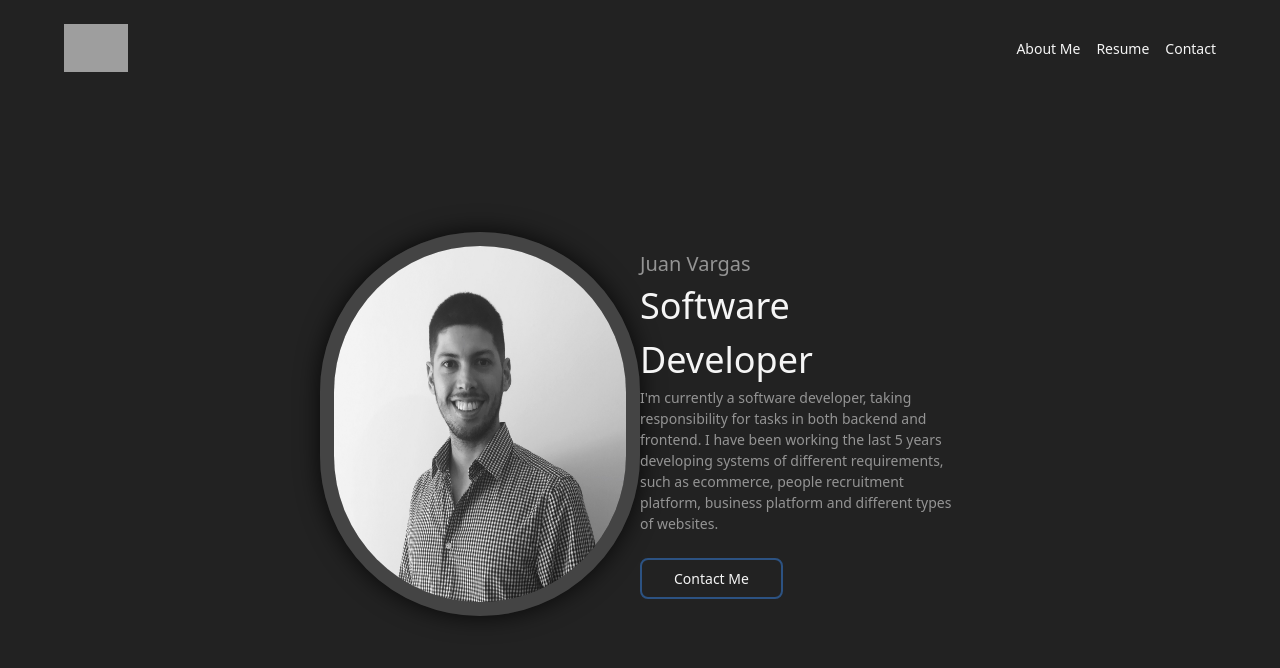
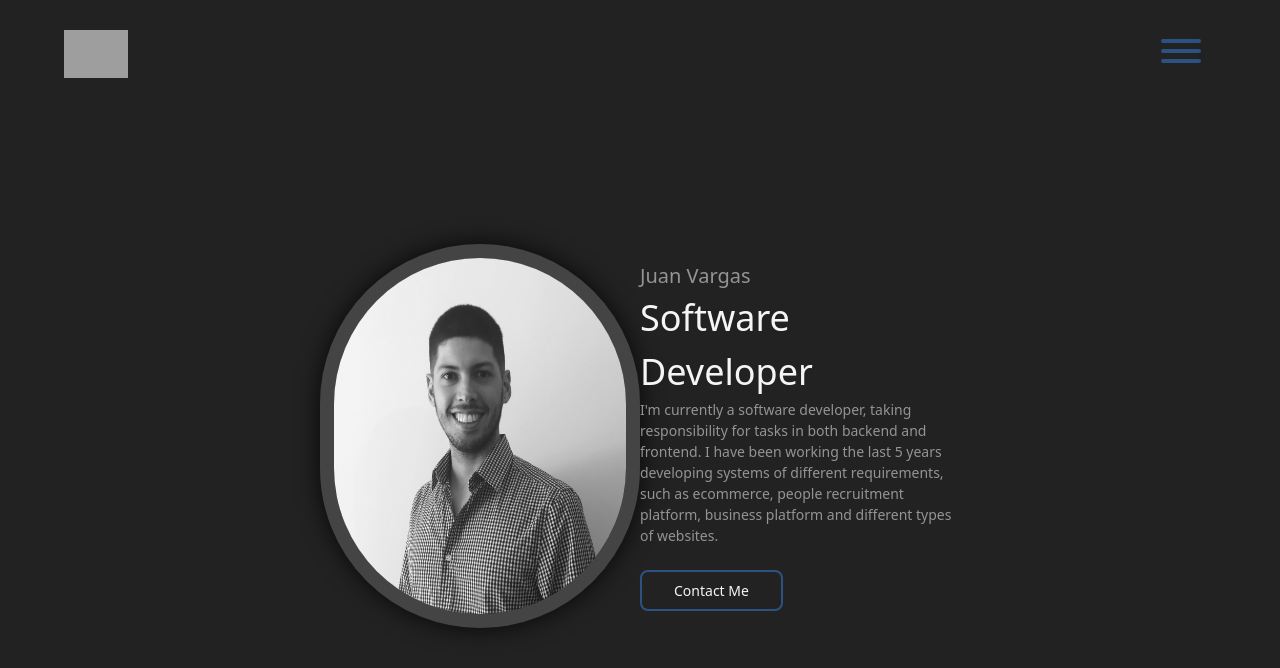
Before and after one commit to JuanNitram/personal-blog, a Nuxt app: page / in a window 1280 px wide. Shown: the top 668 px of the page. Built offline with nearby package versions, Linux system fonts and the light colour scheme; grey boxes are pictures that could not be loaded.

Commit message:
Fix menu overflow

```diff
--- a/components/layout/Navbar.vue
+++ b/components/layout/Navbar.vue
@@ -5,7 +5,7 @@
                 <img src="~assets/img/logo-2.svg" class="h-12"/>
             </nuxt-link>
         </div>
-        <div class="block lg:hidden" style="z-index: 100">
+        <div class="block" style="z-index: 100">
             <!-- <button class="flex items-center px-3 py-2 rounded text-gray-400 border-gray-400 hover:text-white hover:border-white" @click="handleButtonClick">
                 <svg class="fill-current h-8 w-8 text-blue-800" viewBox="0 0 20 20" xmlns="http://www.w3.org/2000/svg"><title>Menu</title><path d="M0 3h20v2H0V3zm0 6h20v2H0V9zm0 6h20v2H0v-2z"/></svg>
             </button> -->
@@ -16,22 +16,6 @@
             </button>
         </div>
 
-        <div class="hidden lg:flex lg:items-center lg:w-auto">
-            <div class="text-sm lg:flex-grow">
-                <nuxt-link to="/" class="block mt-4 lg:inline-block lg:mt-0 text-gray-100 hover:text-white mr-4">
-                    About Me
-                </nuxt-link>
-                <nuxt-link to="/resume" class="block mt-4 lg:inline-block lg:mt-0 text-gray-100 hover:text-white mr-4">
-                    Resume
-                </nuxt-link>
-                <!-- <nuxt-link to="/blog" class="block mt-4 lg:inline-block lg:mt-0 text-gray-100 hover:text-white mr-4">
-                    Blog
-                </nuxt-link> -->
-                <nuxt-link to="/contact" class="block mt-4 lg:inline-block lg:mt-0 text-gray-100 hover:text-white">
-                    Contact
-                </nuxt-link>
-            </div>
-        </div>
 
         <transition name="zoom">
             <div v-show="showDropdown" class="modal fixed w-full h-full top-0 left-0 flex items-center justify-center z-50">
@@ -46,13 +30,12 @@
                         <div class="flex h-full justify-between items-center">
                             <div class="block mx-auto">
                                 <p class="w-full block text-4xl md:text-6xl font-bold text-center text-blue-800">
-                                    <a data-to="/" @click="handleRedirect">
+                                    <a data-to="/" @click="handleRedirect" class="cursor-pointer">
                                         About Me
-
                                     </a>
                                 </p>
                                 <p class="w-full block text-4xl md:text-6xl font-bold text-center text-blue-800">
-                                    <a data-to="/resume" @click="handleRedirect">
+                                    <a data-to="/resume" @click="handleRedirect" class="cursor-pointer">
                                         Resume
                                     </a>
                                 </p>
@@ -62,7 +45,7 @@
                                     </a>
                                 </p> -->
                                 <p class="w-full block text-4xl md:text-6xl font-bold text-center text-blue-800">
-                                    <a data-to="/contact" @click="handleRedirect">
+                                    <a data-to="/contact" @click="handleRedirect" class="cursor-pointer">
                                         Contact
                                     </a>
                                 </p>
@@ -108,6 +91,17 @@
                     this.showDropdown = false;
                 }, 200)
             }
+        },
+
+        watch: {
+            showDropdown(value) {
+                console.log(document.getElementsByTagName('body'), value)
+                if(value === true) {
+                    document.getElementsByTagName("body")[0].style.overflow = "hidden";
+                } else {
+                    document.getElementsByTagName("body")[0].style.overflow = "";
+                }
+            }
         }
     }
 </script>
```
